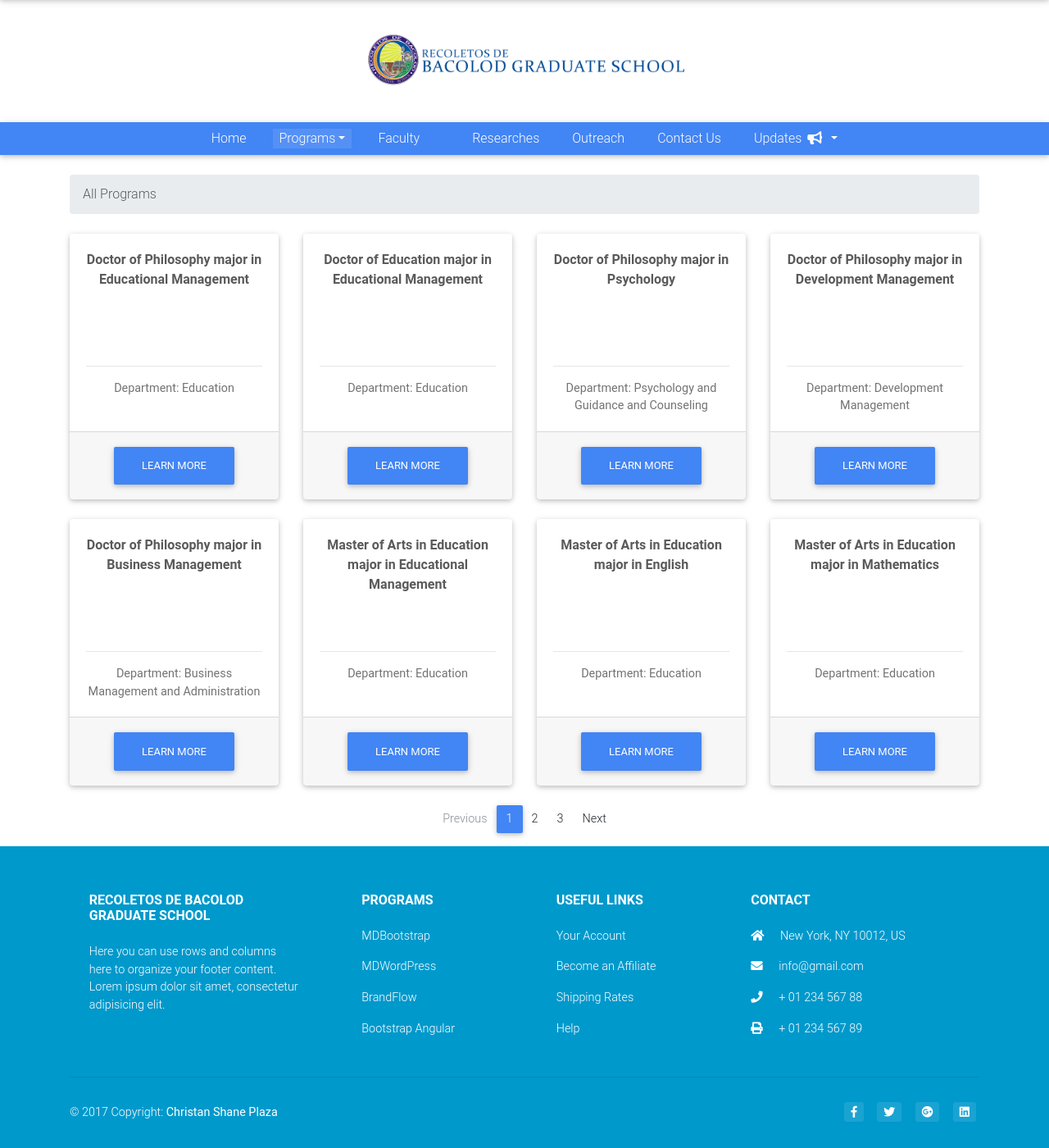
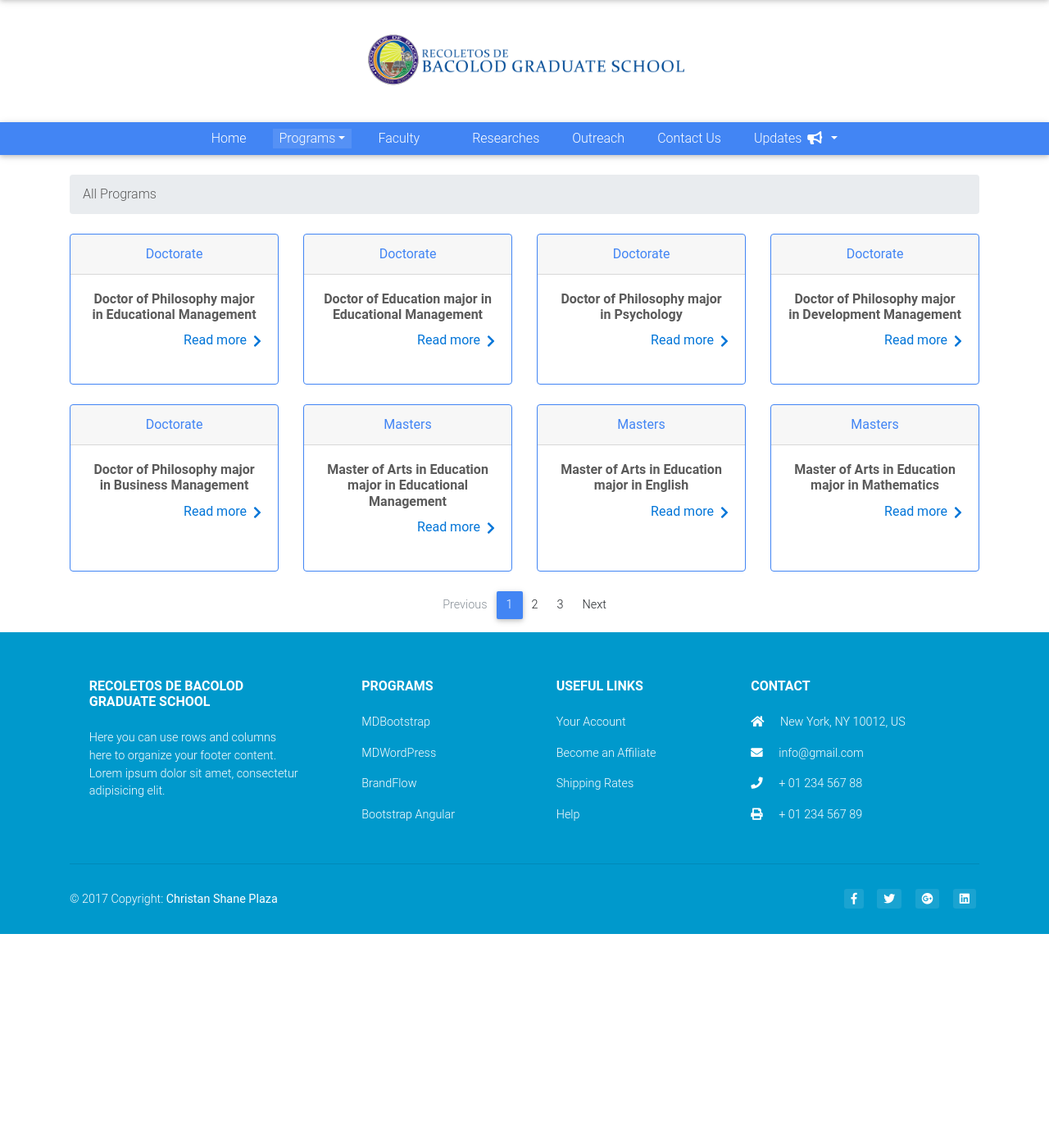
Before and after one commit to keirjeffreyvelez18/RBGS, a Django app: page /list in a window 1280 px wide. Shown: the part 57-1457 px from the top of the page at 82% size. After the commit the page ends 1196 px from the top, so only its background shows below. Run offline with Django 3.2, Linux system fonts and the light colour scheme; data comes from the database, SQL or seed files in the repository; both versions use the stored data as it was after the commit; some libraries are stand-ins or nearby versions; some web fonts are replaced.

Commit message:
updated program listing cards

```diff
--- a/website/templates/website/list.html
+++ b/website/templates/website/list.html
@@ -78,17 +78,26 @@
     <div class="row text-center">
      {% for program in programs %}
         <div class="col-lg-3 col-md-6 mb-4">
-          <div class="card">
-            <div class="card-body">
-                <p class="card-title" style="height:125px;"><strong>{{program.program_name}}</strong></p>
-                <hr>
-              <p class="card-text"> Department: {{program.program_department}} </p>
+            <div class="card border-primary mb-3" style="max-width: 18rem;">
+                <div class="card-header text-primary">{{program.program_level}}</div>
+                <div class="card-body">
+                    <h5 class="card-title"><strong>{{program.program_name}}</strong></h5>
+                    <a href="{% url 'program_item' program.id %}" class="gold-text d-flex justify-content-end"><h5>Read more</h5><span><i class="fa fa-chevron-right pl-2"></i></span></a>
+                </div>
             </div>
-            <div class="card-footer">
-              <a href="{% url 'program_item' program.id %}" class="btn btn-primary">Learn More</a>
-            </div>
-          </div>
         </div>
+        <!--<div class="col-lg-3 col-md-6 mb-4">-->
+          <!--<div class="card">-->
+            <!--<div class="card-body">-->
+                <!--<p class="card-title" style="height:125px;"><strong>{{program.program_name}}</strong></p>-->
+                <!--<hr>-->
+              <!--<p class="card-text"> Department: {{program.program_department}} </p>-->
+            <!--</div>-->
+            <!--<div class="card-footer">-->
+              <!--<a href="{% url 'program_item' program.id %}" class="btn btn-primary">Learn More</a>-->
+            <!--</div>-->
+          <!--</div>-->
+        <!--</div>-->
     {% endfor %}
     </div>
     <div class="row ">
--- a/website/templates/website/outreach.html
+++ b/website/templates/website/outreach.html
@@ -67,7 +67,6 @@
 {% block content %}
 <div class="container">
       <h1 class="my-4">Outreach Programs
-        <small>Latest Activities</small>
       </h1>
       <div class="row card-group">
       {% for OutreachPost in outreach %}
```
Also changed, not shown: website/templates/website/list_filtered.html (+5 -8 lines), website/templates/website/news_item.html (+1 -14 lines), db.sqlite3.
